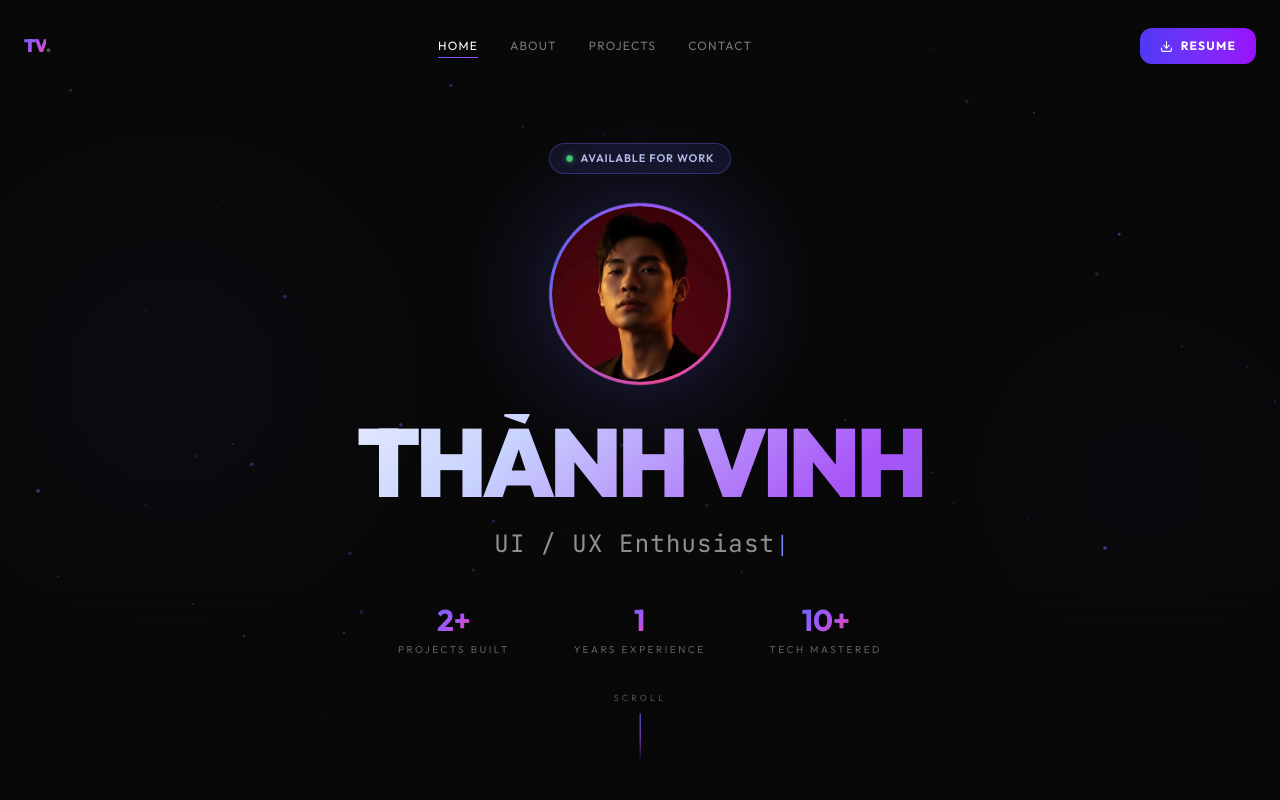
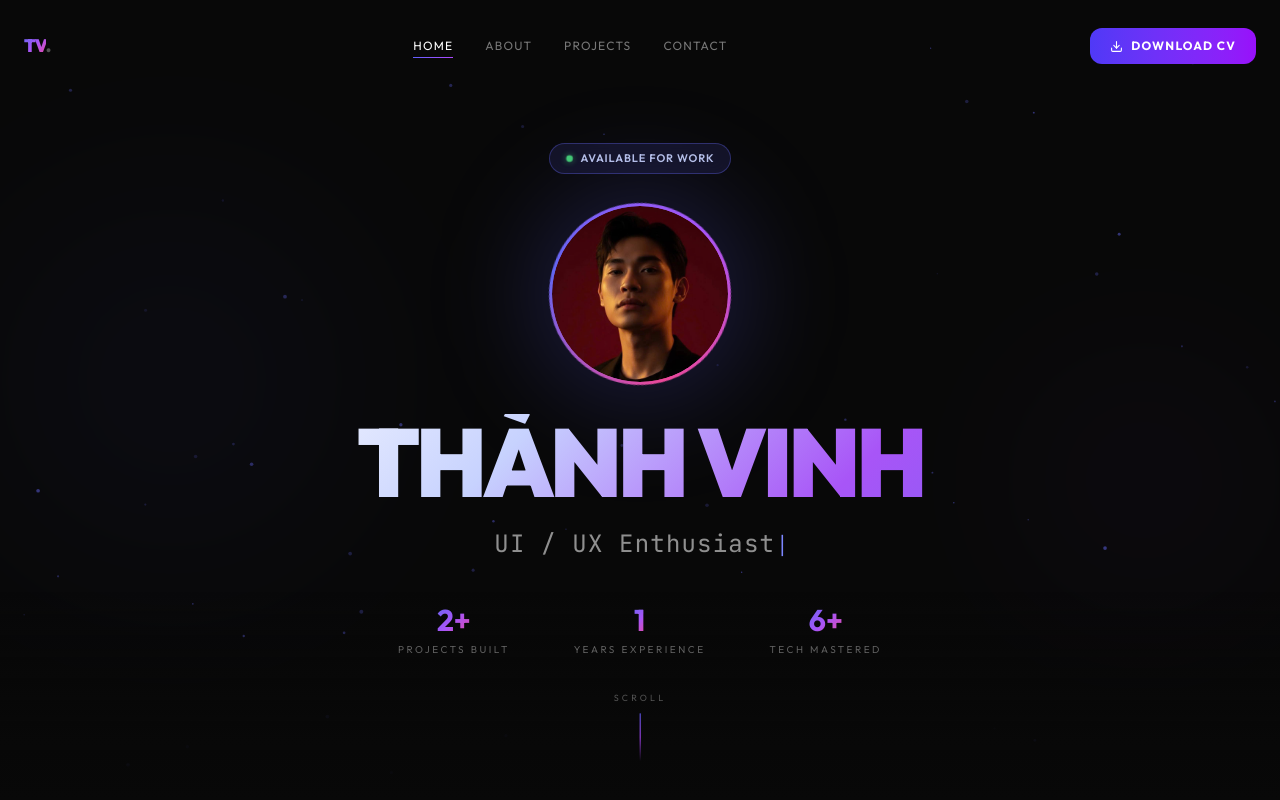
Before and after one commit to lethanhvinh-dev/portfolio-thanhvinh, a React (Vite) app: page / in a window 1280 px wide. Shown: the top 800 px of the page. Built offline with nearby package versions, Linux system fonts and the light colour scheme.

Commit message:
update cv 2

```diff
--- a/src/components/Hero.tsx
+++ b/src/components/Hero.tsx
@@ -11,7 +11,7 @@ const ROLES = [
 const STATS = [
   { value: "2+", label: "Projects Built" },
   { value: "1", label: "Years Experience" },
-  { value: "10+", label: "Tech Mastered" },
+  { value: "6+", label: "Tech Mastered" },
 ];
 
 function useTypingEffect(words: string[], speed = 80, pause = 1800) {
--- a/src/components/Navbar.tsx
+++ b/src/components/Navbar.tsx
@@ -86,15 +86,15 @@ export default function Navbar() {
 
         {/* CTA: Download CV */}
         <motion.a
-          href="/LeThanhVinh-CV.pdf"
-          download="LeThanhVinh-CV.pdf"
+          href="/LeThanhVinh-CV-2026.pdf"
+          download="LeThanhVinh-CV-2026.pdf"
           initial={{ opacity: 0, x: 20 }}
           animate={{ opacity: 1, x: 0 }}
           transition={{ duration: 0.6, delay: 0.4 }}
           className="hidden md:inline-flex items-center gap-2 px-5 py-2.5 rounded-xl text-xs font-bold uppercase tracking-widest bg-gradient-to-r from-indigo-600 to-purple-600 text-white hover:shadow-lg hover:shadow-indigo-500/25 hover:scale-105 transition-all duration-300 active:scale-95"
         >
           <Download size={13} />
-          Resume
+          Download CV
         </motion.a>
 
         {/* Mobile Toggle */}
```
Also changed, not shown: 2 other files (tests, documents, lock files or other folders).
